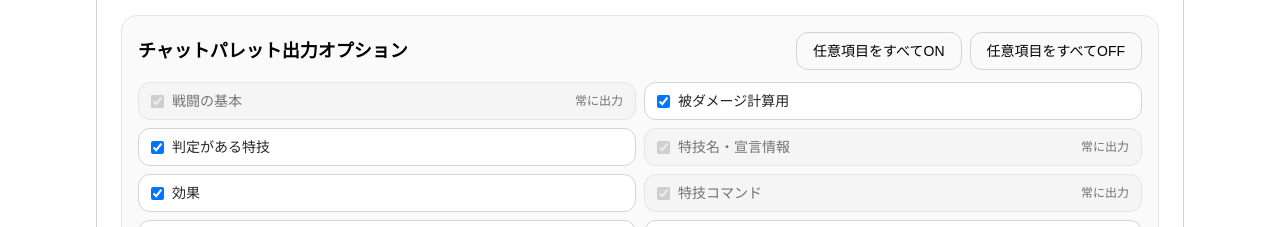
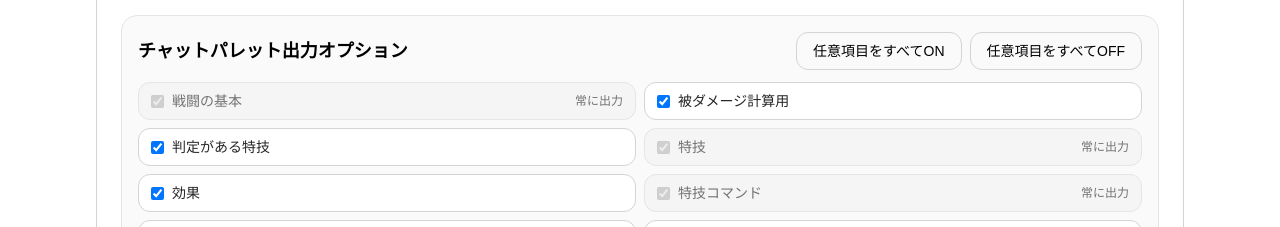
Before and after one commit to ramune428/lhtrpg_webapp_challenge, a Next.js app in the folder frontend/: page / in a window 1280 px wide. Shown: the part 1360-1587 px from the top of the page. Built offline with nearby package versions, Linux system fonts and the light colour scheme.

Commit message:
Rename skill output option label

```diff
--- a/frontend/app/page.tsx
+++ b/frontend/app/page.tsx
@@ -35,7 +35,7 @@ const outputOptionItems: OutputOptionItem[] = [
   { key: "combatBasics", label: "戦闘の基本", alwaysOn: true },
   { key: "includeDamageCalculator", label: "被ダメージ計算用" },
   { key: "includeSkillChecks", label: "判定がある特技" },
-  { key: "skillNames", label: "特技名・宣言情報", alwaysOn: true },
+  { key: "skillNames", label: "特技", alwaysOn: true },
   { key: "includeSkillDescriptions", label: "効果" },
   { key: "skillCommands", label: "特技コマンド", alwaysOn: true },
   { key: "includeBasicActions", label: "基本動作" },
```
